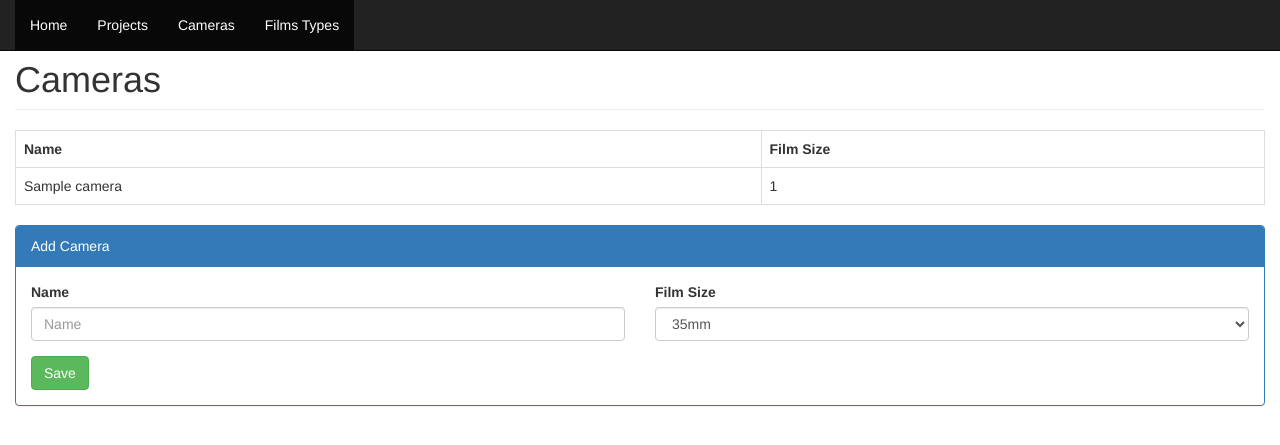
After one commit to m00dawg/filmlog, a Flask app: template www/templates/cameras.html in a window 1280 px wide. The commit adds this page. Shown: the top 445 px of the page. Run offline with Flask 2, Linux system fonts and the light colour scheme; the template is opened without the code that fills it: most values are stand-ins (such as "Sample title", 1, 10 or a date in 2020); parts of the project's set-up code (start-up, migrations or seed data) failed here and were passed over; some libraries are stand-ins or nearby versions.

Commit message:
Add cameras

```diff
--- a/www/app.py
+++ b/www/app.py
@@ -183,13 +183,24 @@ def film(projectID, filmID):
 
 @app.route('/filmtypes',  methods = ['GET'])
 def filmtypes():
-    if request.method == 'GET':
-        qry = text("""SELECT filmTypeID, brand, name, iso, kind
-                      FROM FilmTypes
-                      JOIN FilmBrands ON FilmBrands.filmBrandID = FilmTypes.filmBrandID""")
-        filmtypes = engine.execute(qry).fetchall()
-        return render_template('filmtypes.html', filmtypes=filmtypes)
+    qry = text("""SELECT filmTypeID, brand, name, iso, kind
+                  FROM FilmTypes
+                  JOIN FilmBrands ON FilmBrands.filmBrandID = FilmTypes.filmBrandID""")
+    filmtypes = engine.execute(qry).fetchall()
+    return render_template('filmtypes.html', filmtypes=filmtypes)
 
+@app.route('/cameras',  methods = ['GET', 'POST'])
+def cameras():
+    if request.method == 'POST':
+        qry = text("""INSERT INTO Cameras
+            (name, filmSize) VALUES (:name, :filmSize)""")
+        result = engine.execute(qry,
+            name = request.form['name'],
+            filmSize = request.form['filmSize'])
+
+    qry = text("""SELECT cameraID, name, filmSize FROM Cameras""")
+    cameras = engine.execute(qry).fetchall()
+    return render_template('cameras.html', cameras=cameras)
 
 # Functions
 def result_to_dict(result):
--- a/www/templates/base.html
+++ b/www/templates/base.html
@@ -17,7 +17,8 @@
           <ul class="nav navbar-nav">
             <li class="active"><a href="/">Home</a></li>
             <li class="active"><a href="/projects">Projects</a></li>
-            <li class="active"><a href="/filmtypes">Available Films</a></li>
+            <li class="active"><a href="/cameras">Cameras</a></li>
+            <li class="active"><a href="/filmtypes">Films Types</a></li>
           </ul>
         </div>
       </div>
--- /dev/null
+++ b/www/templates/cameras.html
@@ -0,0 +1,48 @@
+{% extends "base.html" %}
+
+{% block content %}
+  <h1 class="page-header">Cameras</h1>
+  <table class="table table-bordered" id="projects">
+    <tr>
+        <th>Name</th>
+        <th>Film Size</th>
+    </tr>
+    {% for camera in cameras %}
+        <tr>
+            <td>{{ camera.name }}</td>
+            <td>{{ camera.filmSize }}</td>
+        </tr>
+    {% else %}
+      <tr><td colspan="2">No Cameras Found</td></tr>
+    {% endfor %}
+  </table>
+
+  <div class="panel panel-primary">
+    <div class="panel-heading">Add Camera</div>
+    <div class="panel-body">
+      <form role="form" class="form-horizontal"
+        action="/cameras"
+        method="POST">
+        <div class="form-group">
+          <div class="col-sm-6">
+            <label>Name</label>
+            <input type="text" class="form-control" placeholder="Name" name="name" aria-describedby="Name">
+          </div>
+          <div class="col-sm-6">
+            <label>Film Size</label>
+            <select class="form-control" name="filmSize">
+                <option value='35mm'>35mm</option>
+                <option value='120'>120</option>
+                <option value='4x5'>4x5</option>
+                <option value='8x10'>8x10</option>
+            </select>
+          </div>
+        </div>
+        <div class="button-bar">
+          <button class="btn btn-success" action="submit">Save</button>
+        </div>
+      </form>
+    </div>
+  </div>
+
+{% endblock %}
--- a/www/templates/film-print.html
+++ b/www/templates/film-print.html
@@ -68,7 +68,7 @@
             {% if exposure.flash == 'No' %}
               -
             {% else %}
-              {{ exposure.flash }}
+              &#x2713;
             {% endif %}
           </td>
           <td>
--- a/www/templates/film.html
+++ b/www/templates/film.html
@@ -71,7 +71,7 @@
             {% if exposure.flash == 'No' %}
               -
             {% else %}
-              {{ exposure.flash }}
+              &#x2713;
             {% endif %}
           </td>
           <td>
```
